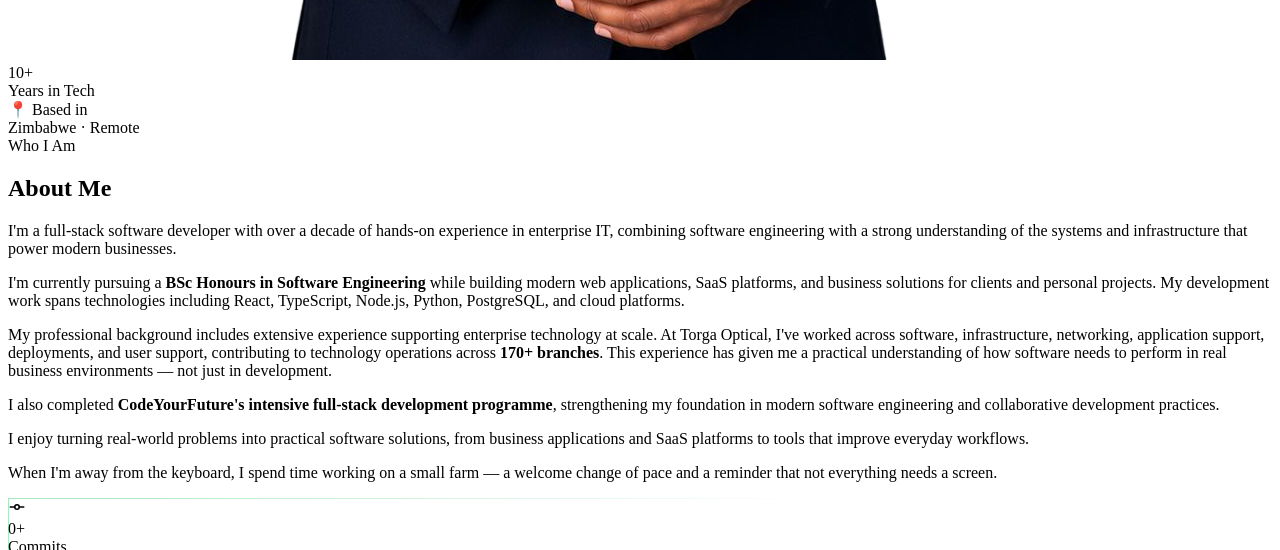
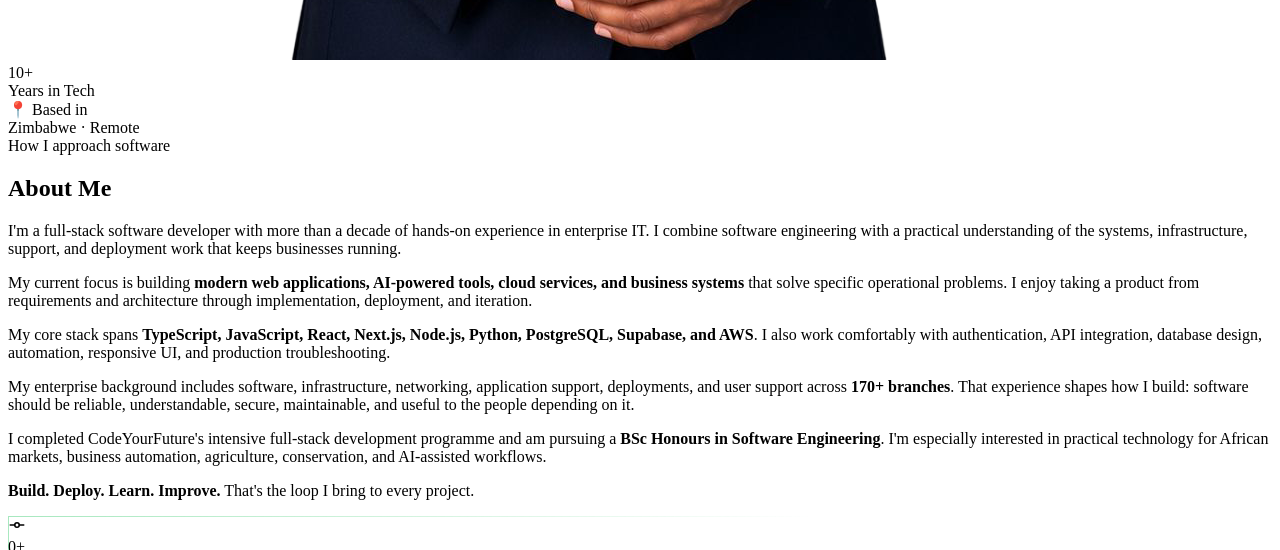
Before and after one commit to Luke-Manyamazi/luke-manyamazi.github.io, a React (Vite) app in the folder client/: page / in a window 1280 px wide. Shown: the part 1940-2490 px from the top of the page. Built offline with nearby package versions, Linux system fonts and the light colour scheme; no server answers; a web font is replaced by a local one.

Commit message:
feat: sharpen portfolio about section

```diff
--- a/client/src/components/About.tsx
+++ b/client/src/components/About.tsx
@@ -27,47 +27,17 @@ export function About() {
   const cc = contributions?.contributionsCollection;
 
   const stats = [
-    {
-      icon: GitCommit,
-      value: cc?.totalCommitContributions ?? 0,
-      suffix: "+",
-      label: "Commits",
-      sub: "This calendar year",
-      color: "text-primary",
-    },
-    {
-      icon: GitPullRequest,
-      value: cc?.totalPullRequestContributions ?? 0,
-      suffix: "",
-      label: "Pull Requests",
-      sub: "Merged & reviewed",
-      color: "text-blue-400",
-    },
-    {
-      icon: Users,
-      value: contributions?.followers?.totalCount ?? 0,
-      suffix: "",
-      label: "Followers",
-      sub: "GitHub community",
-      color: "text-purple-400",
-    },
-    {
-      icon: Star,
-      value: totalStars,
-      suffix: "",
-      label: "Stars",
-      sub: "Across all repos",
-      color: "text-yellow-400",
-    },
+    { icon: GitCommit, value: cc?.totalCommitContributions ?? 0, suffix: "+", label: "Commits", sub: "This calendar year", color: "text-primary" },
+    { icon: GitPullRequest, value: cc?.totalPullRequestContributions ?? 0, suffix: "", label: "Pull Requests", sub: "Merged & reviewed", color: "text-blue-400" },
+    { icon: Users, value: contributions?.followers?.totalCount ?? 0, suffix: "", label: "Followers", sub: "GitHub community", color: "text-purple-400" },
+    { icon: Star, value: totalStars, suffix: "", label: "Stars", sub: "Across all repos", color: "text-yellow-400" },
   ];
 
   return (
     <section id="about" className="section-padding container mx-auto px-4 md:px-6">
       <div className="max-w-6xl mx-auto grid lg:grid-cols-[1fr_400px] gap-16 lg:gap-24 items-start">
-
-        {/* Text */}
         <div>
-          <SectionHeader title="About Me" subtitle="Who I Am" />
+          <SectionHeader title="About Me" subtitle="How I approach software" />
 
           <motion.div
             initial={{ opacity: 0, y: 20 }}
@@ -77,71 +47,37 @@ export function About() {
             className="space-y-5 text-muted-foreground text-base md:text-[17px] leading-[1.8]"
           >
             <p>
-  					I'm a full-stack software developer with over a decade of hands-on experience
-  					in enterprise IT, combining software engineering with a strong understanding
-  					of the systems and infrastructure that power modern businesses.
+              I'm a full-stack software developer with more than a decade of hands-on experience in enterprise IT. I combine software engineering with a practical understanding of the systems, infrastructure, support, and deployment work that keeps businesses running.
             </p>
 
             <p>
-  					I'm currently pursuing a{" "}
-  					<strong className="text-white font-medium">BSc Honours in Software Engineering</strong>{" "}
-  					while building modern web applications, SaaS platforms, and business solutions
-  					for clients and personal projects. My development work spans technologies
-  					including React, TypeScript, Node.js, Python, PostgreSQL, and cloud platforms.
+              My current focus is building <strong className="text-white font-medium">modern web applications, AI-powered tools, cloud services, and business systems</strong> that solve specific operational problems. I enjoy taking a product from requirements and architecture through implementation, deployment, and iteration.
             </p>
 
             <p>
-  					My professional background includes extensive experience supporting enterprise
-					  technology at scale. At Torga Optical, I've worked across software,
-  					infrastructure, networking, application support, deployments, and user support,
-  					contributing to technology operations across{" "}
-  					<strong className="text-white font-medium">170+ branches</strong>. This experience
-  					has given me a practical understanding of how software needs to perform in
-  					real business environments — not just in development.
+              My core stack spans <strong className="text-white font-medium">TypeScript, JavaScript, React, Next.js, Node.js, Python, PostgreSQL, Supabase, and AWS</strong>. I also work comfortably with authentication, API integration, database design, automation, responsive UI, and production troubleshooting.
             </p>
 
             <p>
-  					I also completed{" "}
-  					<strong className="text-white font-medium">
-    				CodeYourFuture's intensive full-stack development programme
-  					</strong>
-  					, strengthening my foundation in modern software engineering and collaborative
-  					development practices.
+              My enterprise background includes software, infrastructure, networking, application support, deployments, and user support across <strong className="text-white font-medium">170+ branches</strong>. That experience shapes how I build: software should be reliable, understandable, secure, maintainable, and useful to the people depending on it.
             </p>
 
             <p>
-  					I enjoy turning real-world problems into practical software solutions, from
-  					business applications and SaaS platforms to tools that improve everyday
-  					workflows.
+              I completed CodeYourFuture's intensive full-stack development programme and am pursuing a <strong className="text-white font-medium">BSc Honours in Software Engineering</strong>. I'm especially interested in practical technology for African markets, business automation, agriculture, conservation, and AI-assisted workflows.
             </p>
 
-						<p>
-  					When I'm away from the keyboard, I spend time working on a small farm — a
-  					welcome change of pace and a reminder that not everything needs a screen.
+            <p className="text-white/80">
+              <strong className="font-medium">Build. Deploy. Learn. Improve.</strong> That's the loop I bring to every project.
             </p>
           </motion.div>
         </div>
 
-        {/* Live stats grid */}
         <div className="grid grid-cols-2 gap-4">
           {stats.map(({ icon: Icon, value, suffix, label, sub, color }, i) => (
-            <motion.div
-              key={label}
-              initial={{ opacity: 0, y: 20 }}
-              whileInView={{ opacity: 1, y: 0 }}
-              viewport={{ once: true }}
-              transition={{ duration: 0.45, delay: i * 0.08 }}
-              className="glass-card-hover gradient-border rounded-2xl p-5 flex flex-col gap-3"
-            >
+            <motion.div key={label} initial={{ opacity: 0, y: 20 }} whileInView={{ opacity: 1, y: 0 }} viewport={{ once: true }} transition={{ duration: 0.45, delay: i * 0.08 }} className="glass-card-hover gradient-border rounded-2xl p-5 flex flex-col gap-3">
               <Icon size={18} className={`${color} opacity-80`} />
               <div>
-                <div className="text-3xl font-bold text-white font-mono leading-none mb-1">
-                  {loading ? (
-                    <span className="opacity-20 animate-pulse">—</span>
-                  ) : (
-                    <Counter to={value} suffix={suffix} />
-                  )}
-                </div>
+                <div className="text-3xl font-bold text-white font-mono leading-none mb-1">{loading ? <span className="opacity-20 animate-pulse">—</span> : <Counter to={value} suffix={suffix} />}</div>
                 <div className="text-sm font-semibold text-white/80">{label}</div>
                 <div className="text-xs text-muted-foreground mt-0.5">{sub}</div>
               </div>
```
Lines whose indentation alone changed are shown as unchanged.
